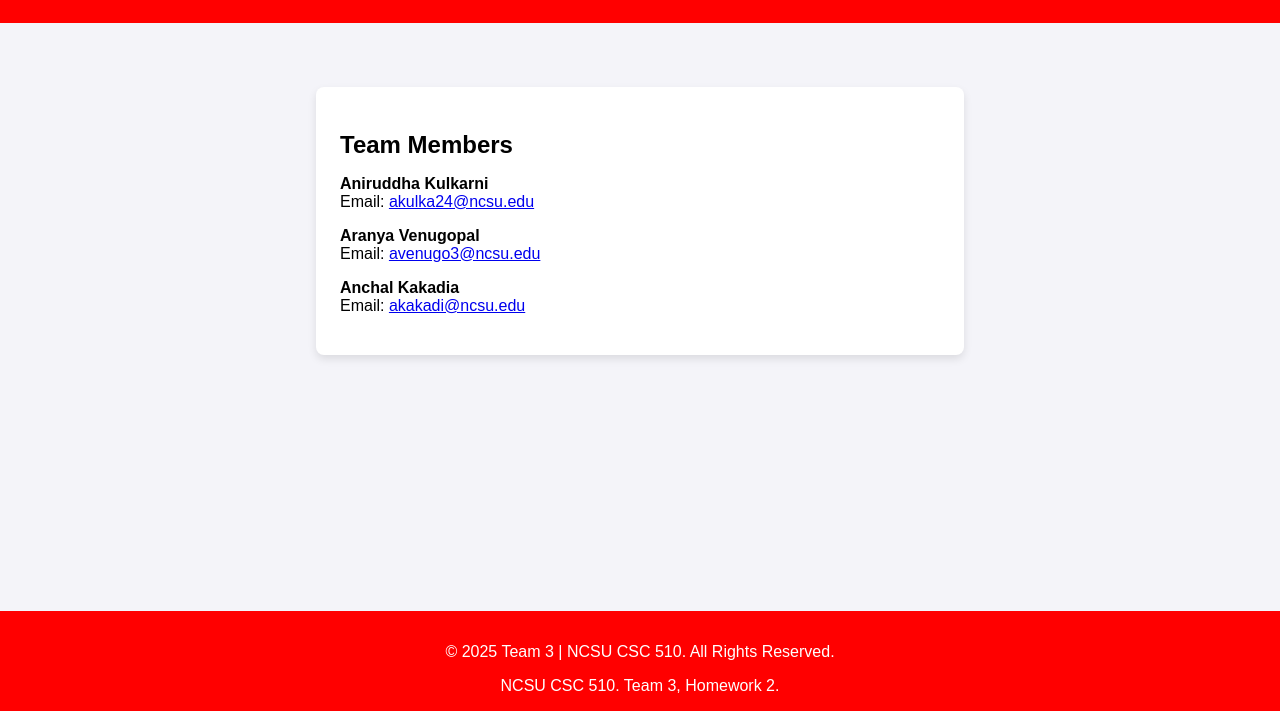
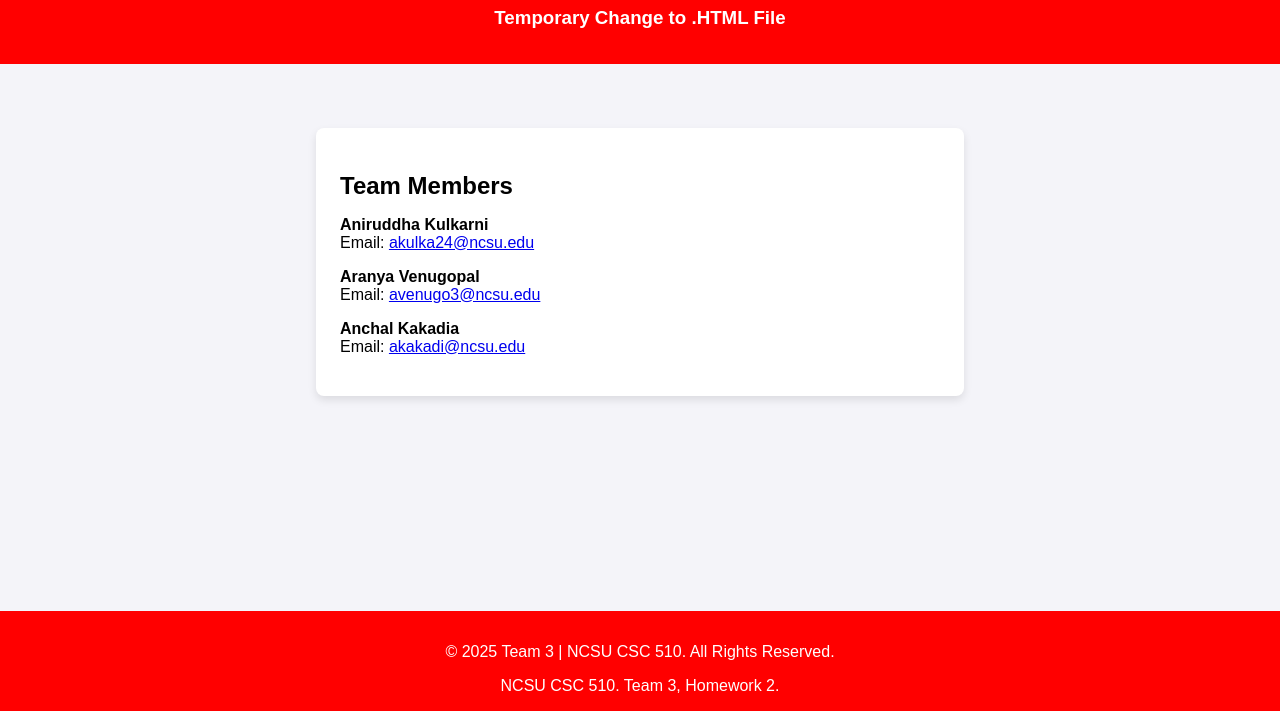
Before and after one commit to ncsu-csc-510/git-homework2, a plain HTML site: page index.html in a window 1280 px wide. Shown: the part 89-800 px from the top of the page. Drawn offline with Linux system fonts and the light colour scheme.

Commit message:
Temporary Commit i.e to be reverted

```diff
--- a/index.html
+++ b/index.html
@@ -50,6 +50,7 @@
 <body>
     <header>
         <h1>Team 3, Homework 2</h1>
+        <h3>Temporary Change to .HTML File</h3>
     </header>
     <main>
         <div class="team-info">
```
